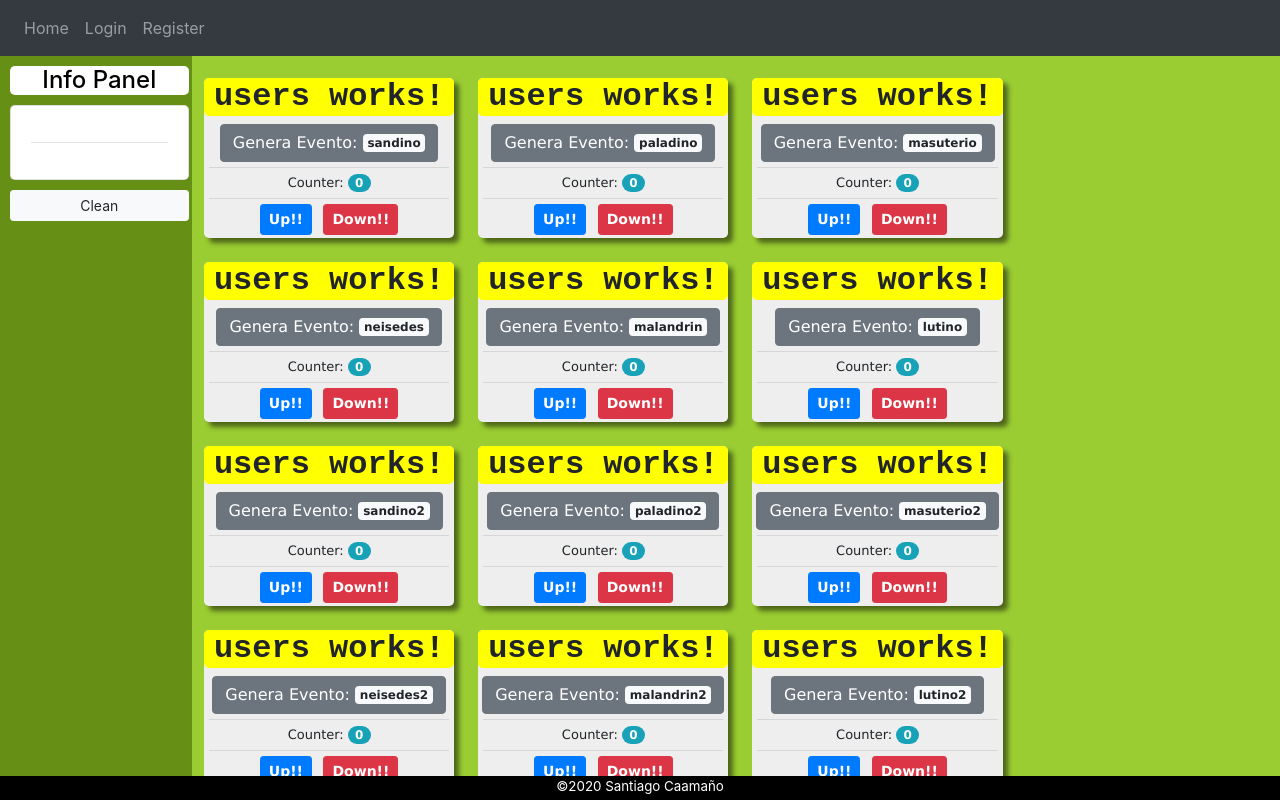
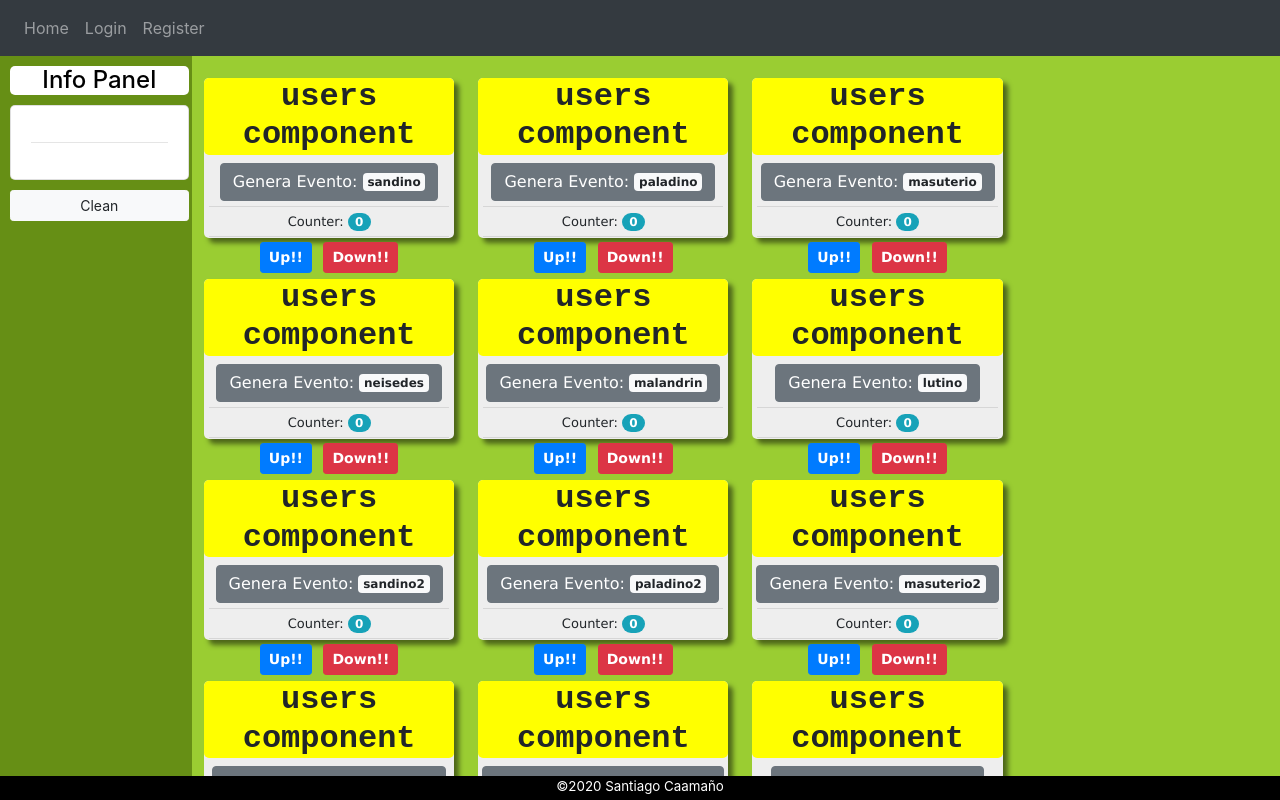
Before and after one commit to scaamanho/angular-test, an Angular app: page / in a window 1280 px wide. Built offline with nearby package versions, Linux system fonts and the light colour scheme.

Commit message:
update user component

```diff
--- a/src/app/users/users.component.html
+++ b/src/app/users/users.component.html
@@ -1,5 +1,5 @@
 <div class="user">
-<h2  (click) ="add($event)">users works!</h2>
+<h2  (click) ="add($event)">users component</h2>
 <button type="button" class="btn btn-secondary" (click)="clickedName($event)">
   Genera Evento: <span class="badge badge-light"><span (click)="clickedName($event)">{{ value }}</span></span>
 </button>
```
